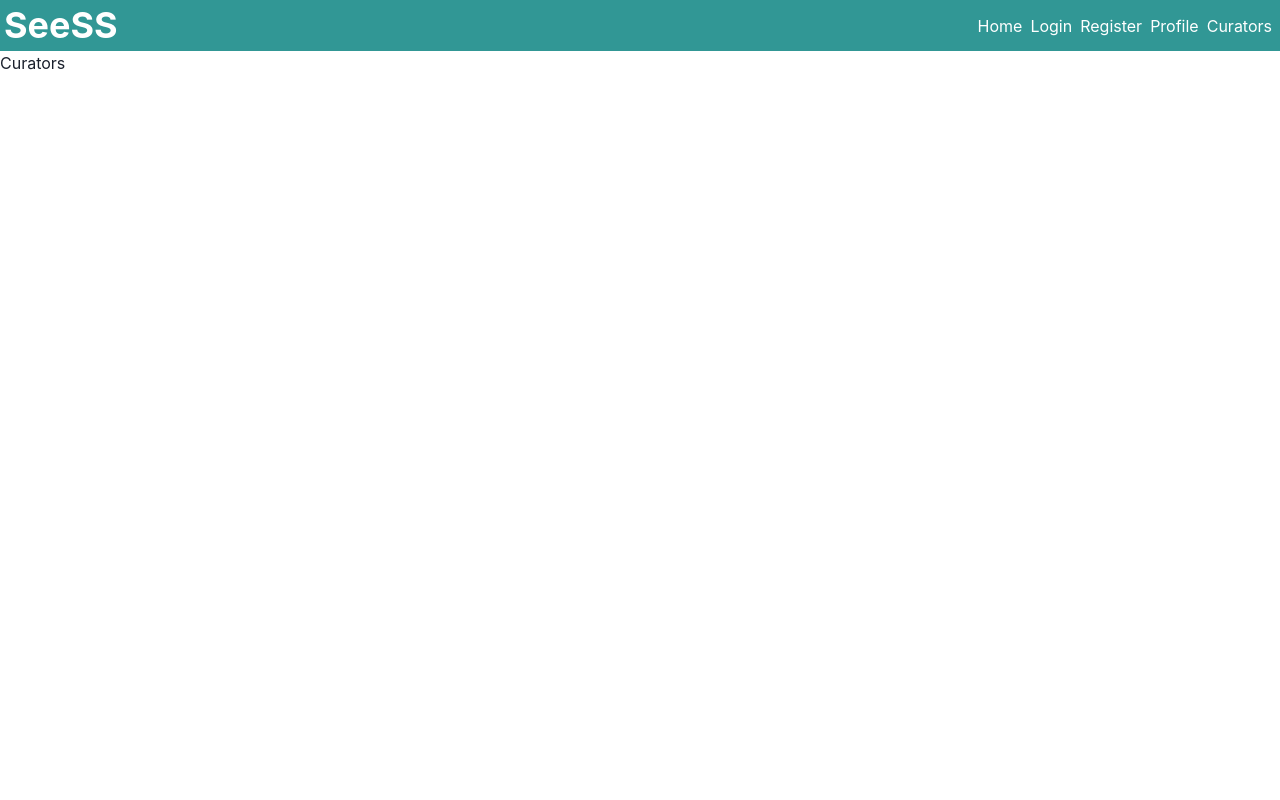
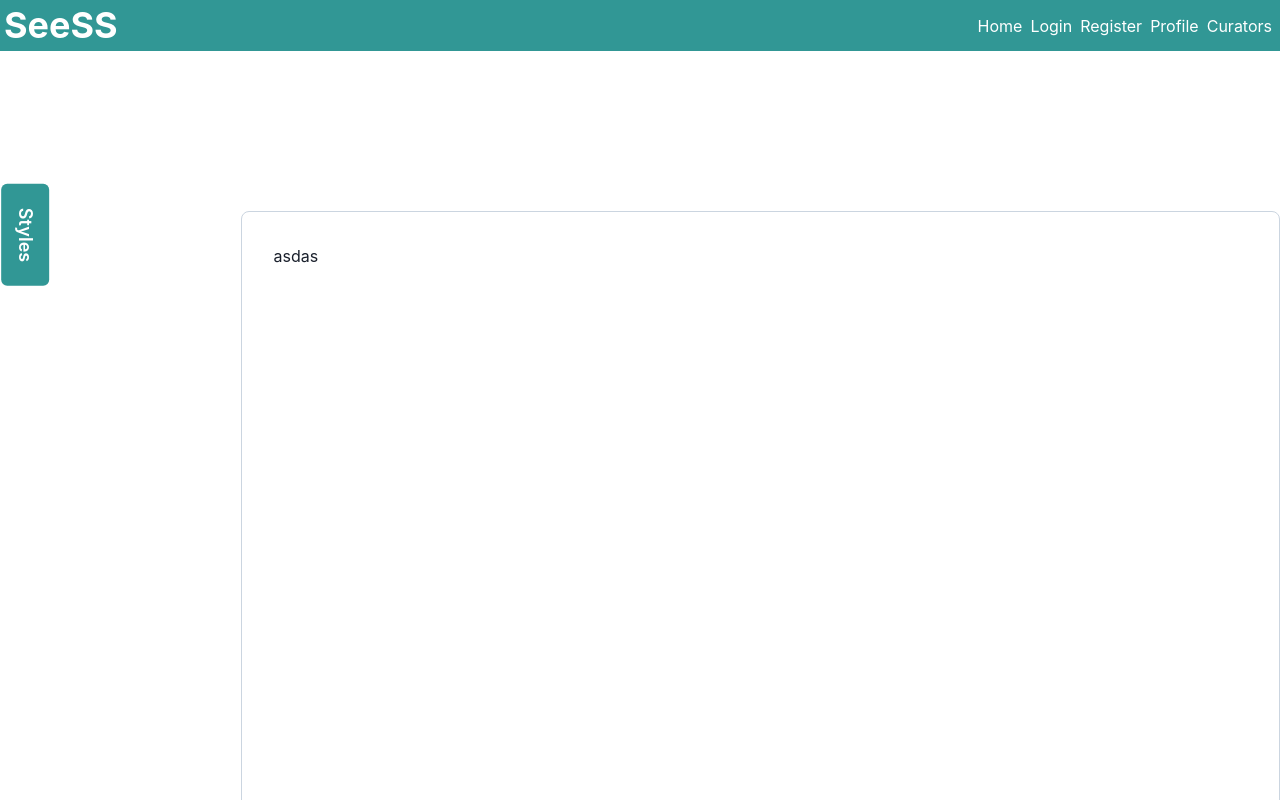
Before and after one commit to Stephen-Bates/SeeSS, a React (Vite) app in the folder client/: page /curators in a window 1280 px wide. Shown: the top 800 px of the page. Built offline with nearby package versions, Linux system fonts and the light colour scheme.

Commit message:
feat: create drawer for future stylesheet items

```diff
--- /dev/null
+++ b/client/src/components/Curators/DrawerMenu.jsx
@@ -0,0 +1,48 @@
+import {
+  useDisclosure,
+  Drawer,
+  DrawerBody,
+  DrawerFooter,
+  DrawerHeader,
+  DrawerOverlay,
+  DrawerContent,
+  DrawerCloseButton,
+  Button,
+} from '@chakra-ui/react';
+import { useRef } from 'react';
+
+const DrawerMenu = () => {
+  const { isOpen, onOpen, onClose } = useDisclosure();
+
+  const btnRef = useRef();
+
+  return (
+    <>
+      <Button
+        position="absolute"
+        left="-26px"
+        transform="rotate(90deg)"
+        size="lg"
+        m="0"
+        ref={btnRef}
+        colorScheme="teal"
+        onClick={onOpen}
+      >
+        Styles
+      </Button>
+      <Drawer isOpen={isOpen} placement="left" onClose={onClose} finalFocusRef={btnRef}>
+        <DrawerOverlay />
+        <DrawerContent>
+          <DrawerCloseButton />
+          <DrawerHeader>Styles</DrawerHeader>
+
+          <DrawerBody>styles go here</DrawerBody>
+
+          <DrawerFooter></DrawerFooter>
+        </DrawerContent>
+      </Drawer>
+    </>
+  );
+};
+
+export default DrawerMenu;
--- a/client/src/components/Curators/index.jsx
+++ b/client/src/components/Curators/index.jsx
@@ -1,5 +1,19 @@
+import { Box, Flex } from '@chakra-ui/react';
+import DrawerMenu from './DrawerMenu';
+
 const Curators = () => {
-  return <div>Curators</div>;
+  return (
+    <Box minH="100vh">
+      <Flex mb="1rem" flexDir={['column', 'column', 'row']} mt="10rem" position="relative">
+        <Box flexGrow={1} w={['100%', '300px', '300px']}>
+          <DrawerMenu />
+        </Box>
+        <Box p="2rem" border="1px solid" borderColor="gray.300" borderRadius={8} w="100%" minH="100vh" flexGrow={2}>
+          asdas
+        </Box>
+      </Flex>
+    </Box>
+  );
 };
 
 export default Curators;
```
